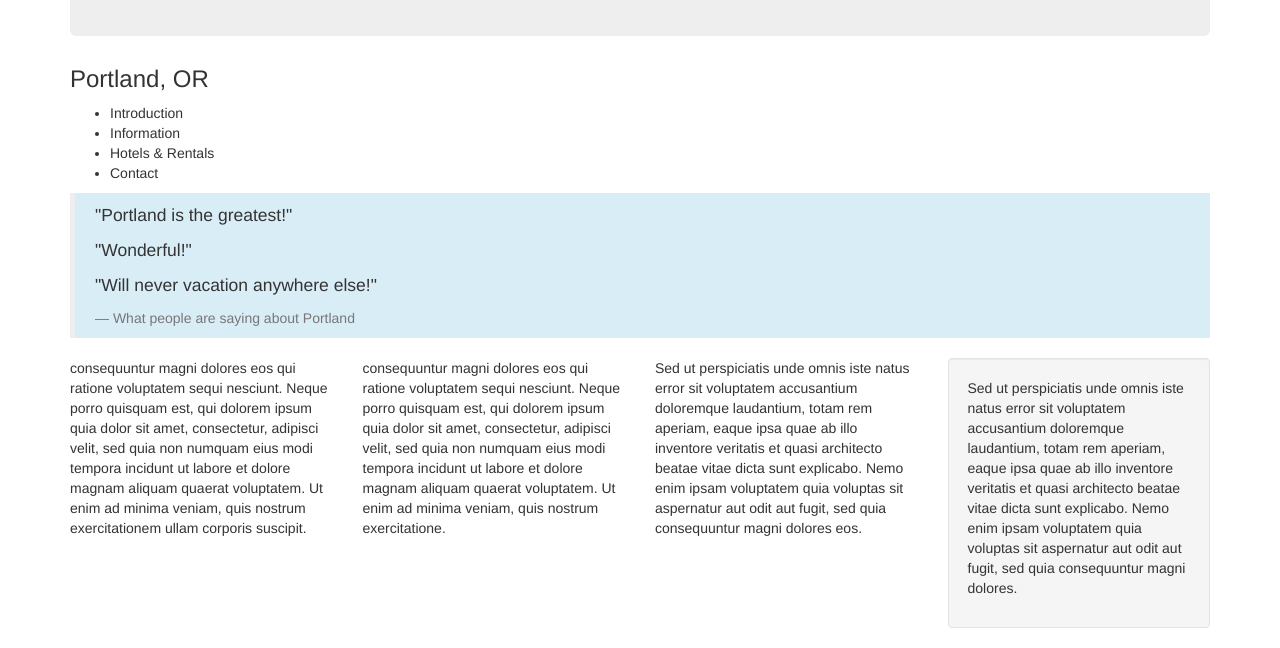
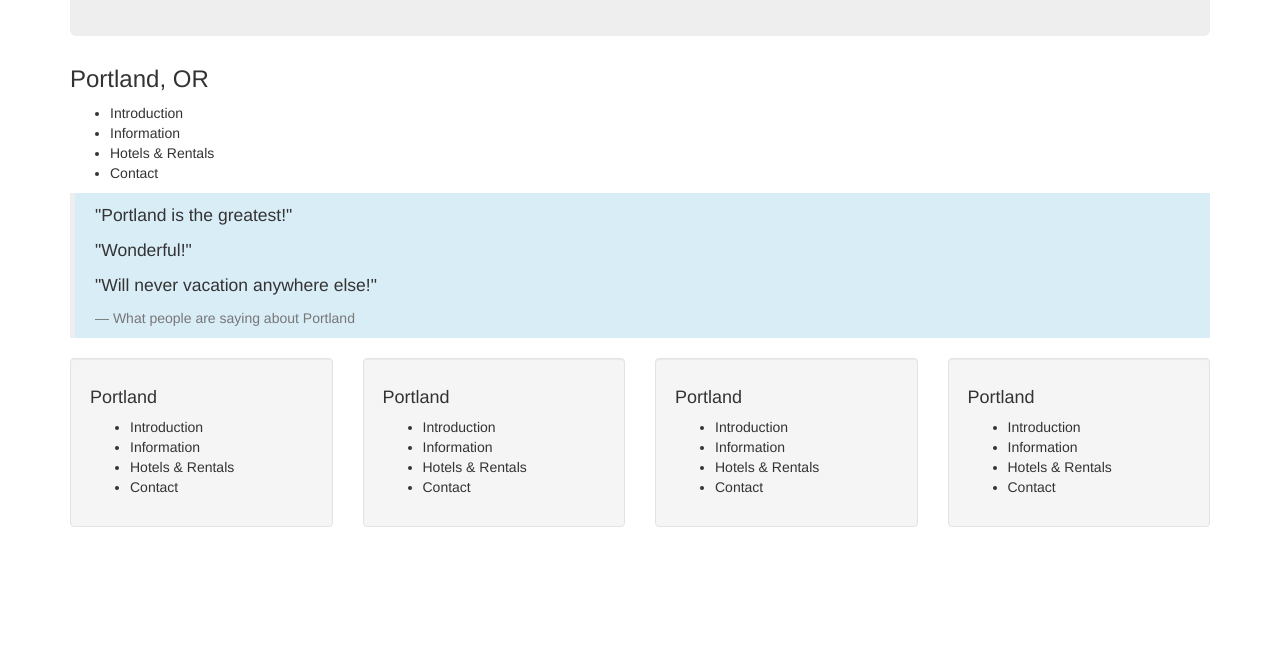
Before and after one commit to Brookeruu/vacation-2-practice, a plain HTML site: page index.html in a window 1280 px wide. Shown: the part 159-807 px from the top of the page. Drawn offline with Linux system fonts and the light colour scheme.

Commit message:
change text to list, add titles to columns.

```diff
--- a/index.html
+++ b/index.html
@@ -30,21 +30,50 @@
 
       <div class="row">
         <div class="col-md-3">
-
-        <p> consequuntur magni dolores eos qui ratione voluptatem sequi nesciunt. Neque porro quisquam est, qui dolorem ipsum quia dolor sit amet, consectetur, adipisci velit, sed quia non numquam eius modi tempora incidunt ut labore et dolore magnam aliquam quaerat voluptatem. Ut enim ad minima veniam, quis nostrum exercitationem ullam corporis suscipit.</p>
+          <div class="well">
+              <h4>Portland</h4>
+            <ul>
+              <li>Introduction</li>
+              <li>Information</li>
+              <li>Hotels & Rentals</li>
+              <li>Contact</li>
+            </ul>
       </div>
-
-      <div class="col-md-3">
-        <p> consequuntur magni dolores eos qui ratione voluptatem sequi nesciunt. Neque porro quisquam est, qui dolorem ipsum quia dolor sit amet, consectetur, adipisci velit, sed quia non numquam eius modi tempora incidunt ut labore et dolore magnam aliquam quaerat voluptatem. Ut enim ad minima veniam, quis nostrum exercitatione.</p>
-      </div>
-
-      <div class="col-md-3">
-        <p>Sed ut perspiciatis unde omnis iste natus error sit voluptatem accusantium doloremque laudantium, totam rem aperiam, eaque ipsa quae ab illo inventore veritatis et quasi architecto beatae vitae dicta sunt explicabo. Nemo enim ipsam voluptatem quia voluptas sit aspernatur aut odit aut fugit, sed quia consequuntur magni dolores eos.</p>
       </div>
 
       <div class="col-md-3">
         <div class="well">
-        <p>Sed ut perspiciatis unde omnis iste natus error sit voluptatem accusantium doloremque laudantium, totam rem aperiam, eaque ipsa quae ab illo inventore veritatis et quasi architecto beatae vitae dicta sunt explicabo. Nemo enim ipsam voluptatem quia voluptas sit aspernatur aut odit aut fugit, sed quia consequuntur magni dolores.</p>
+            <h4>Portland</h4>
+          <ul>
+            <li>Introduction</li>
+            <li>Information</li>
+            <li>Hotels & Rentals</li>
+            <li>Contact</li>
+          </ul>
+        </div>
+      </div>
+
+      <div class="col-md-3">
+        <div class="well">
+            <h4>Portland</h4>
+          <ul>
+            <li>Introduction</li>
+            <li>Information</li>
+            <li>Hotels & Rentals</li>
+            <li>Contact</li>
+          </ul>
+        </div>
+      </div>
+
+      <div class="col-md-3">
+        <div class="well">
+            <h4>Portland</h4>
+          <ul>
+            <li>Introduction</li>
+            <li>Information</li>
+            <li>Hotels & Rentals</li>
+            <li>Contact</li>
+          </ul>
       </div>
       </div>
       </div>
```
